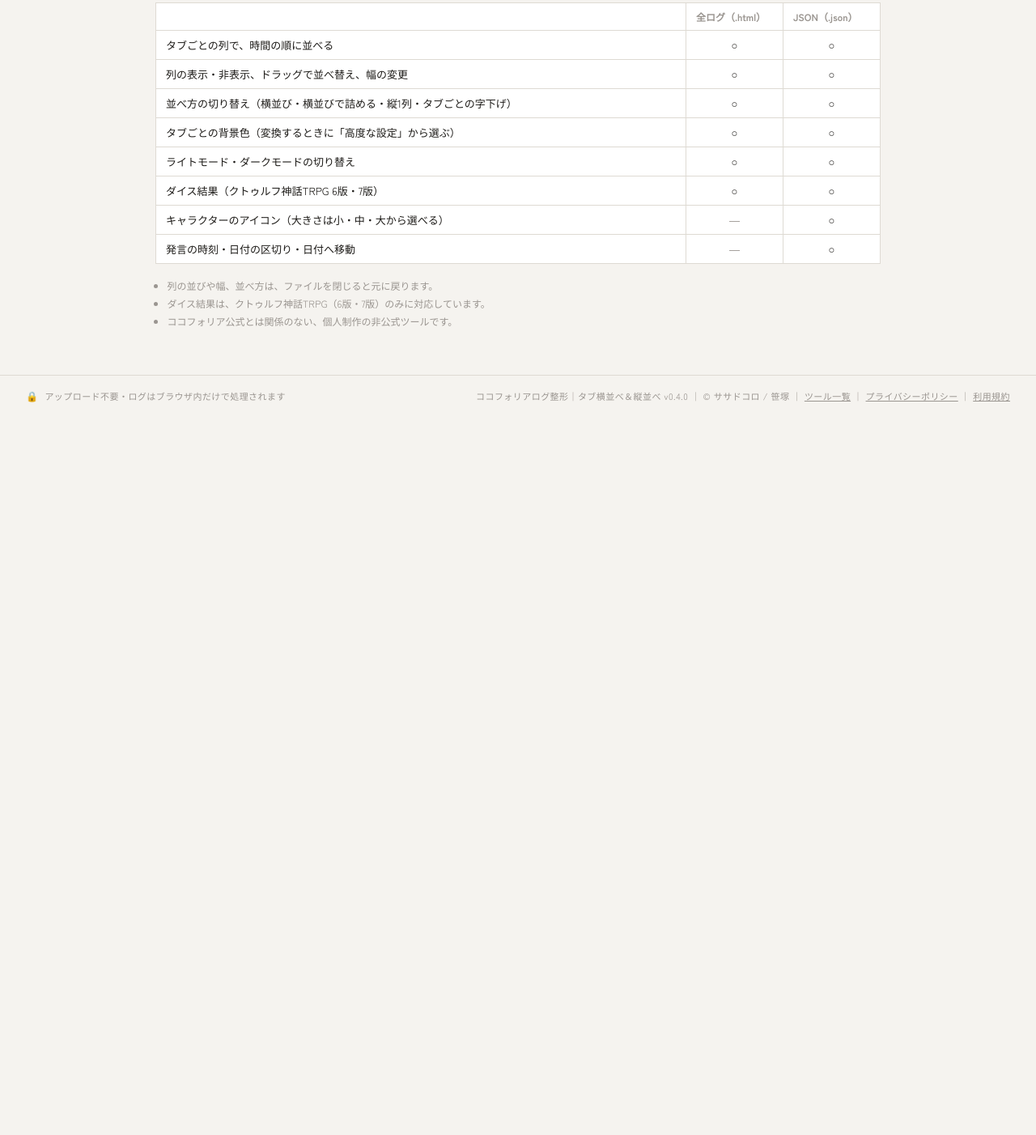
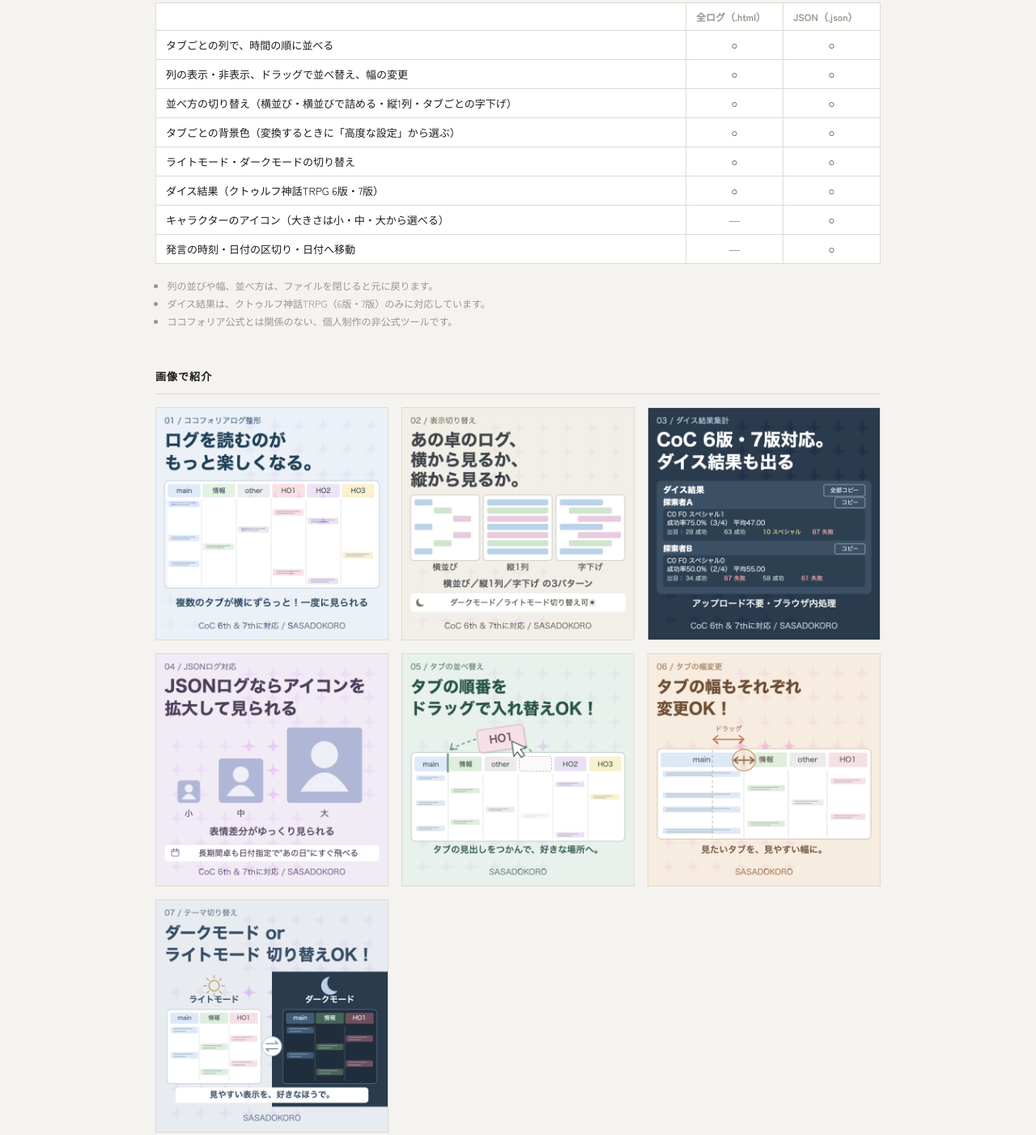
Before and after one commit to sasawaiwai/my-tools, a browser extension: page ccfolia-log-tabs/index.html in a window 1280 px wide. Shown: the part 551-1953 px from the top of the page at 81% size. Before the commit the page ends 1064 px from the top, so only its background shows below. Drawn offline with Linux system fonts and the light colour scheme.

Commit message:
ccfolia-log-tabs: ページ下部に紹介画像を追加 (v0.4.1)

```diff
--- a/ccfolia-log-tabs/index.html
+++ b/ccfolia-log-tabs/index.html
@@ -146,6 +146,10 @@
   .features td.no { color: var(--muted); }
   .notes { margin-top: 16px; font-size: 12px; color: var(--muted); line-height: 1.8; padding-left: 1.2em; }
 
+  /* ── 紹介画像：幅に合わせて、入るだけ横に並べる（スマホでは1枚ずつ） ── */
+  .cards { display: grid; grid-template-columns: repeat(auto-fill, minmax(260px, 1fr)); gap: 16px; }
+  .cards img { display: block; width: 100%; height: auto; border: 1px solid var(--border); }
+
   /* ── フッター ── */
   footer {
     border-top: 1px solid var(--border); padding: 16px 32px;
@@ -237,11 +241,24 @@
     <li>ダイス結果は、クトゥルフ神話TRPG（6版・7版）のみに対応しています。</li>
     <li>ココフォリア公式とは関係のない、個人制作の非公式ツールです。</li>
   </ul>
+
+  <div class="section-header">
+    <h2 class="section-title">画像で紹介</h2>
+  </div>
+  <div class="cards">
+    <img src="/ccfolia-log-tabs/cards/ccfolia_card_01.png" width="1200" height="1200" loading="lazy" decoding="async" alt="ログを読むのがもっと楽しくなる。複数のタブが横にずらっと一度に見られる">
+    <img src="/ccfolia-log-tabs/cards/ccfolia_card_02.png" width="1200" height="1200" loading="lazy" decoding="async" alt="あの卓のログ、横から見るか、縦から見るか。横並び・縦1列・字下げの並べ方と、ダークモード・ライトモードの切り替え">
+    <img src="/ccfolia-log-tabs/cards/ccfolia_card_03.png" width="1200" height="1200" loading="lazy" decoding="async" alt="CoC 6版・7版対応。ダイス結果も出る。アップロード不要・ブラウザ内で処理">
+    <img src="/ccfolia-log-tabs/cards/ccfolia_card_04.png" width="1200" height="1200" loading="lazy" decoding="async" alt="JSONログならアイコンを小・中・大に拡大して見られる。日付を指定してその日のログへすぐ移動できる">
+    <img src="/ccfolia-log-tabs/cards/ccfolia_card_05.png" width="1200" height="1200" loading="lazy" decoding="async" alt="タブの順番をドラッグで入れ替えOK。タブの見出しをつかんで好きな場所へ">
+    <img src="/ccfolia-log-tabs/cards/ccfolia_card_06.png" width="1200" height="1200" loading="lazy" decoding="async" alt="タブの幅もそれぞれ変更OK。見たいタブを見やすい幅に">
+    <img src="/ccfolia-log-tabs/cards/ccfolia_card_07.png" width="1200" height="1200" loading="lazy" decoding="async" alt="ダークモードとライトモードの切り替えOK。見やすい表示を好きなほうで">
+  </div>
 </main>
 
 <footer>
   <div class="footer-note">アップロード不要・ログはブラウザ内だけで処理されます</div>
-  <div>ココフォリアログ整形｜タブ横並べ＆縦並べ v0.4.0 ｜ © ササドコロ / 笹塚 ｜ <a href="/">ツール一覧</a> ｜ <a href="/privacy.html">プライバシーポリシー</a> ｜ <a href="/terms.html">利用規約</a></div>
+  <div>ココフォリアログ整形｜タブ横並べ＆縦並べ v0.4.1 ｜ © ササドコロ / 笹塚 ｜ <a href="/">ツール一覧</a> ｜ <a href="/privacy.html">プライバシーポリシー</a> ｜ <a href="/terms.html">利用規約</a></div>
 </footer>
 
 <script src="/ccfolia-log-tabs/dice.js"></script>
```
Also changed, not shown: ccfolia-log-tabs/cards/ccfolia_card_01.png (added), ccfolia-log-tabs/cards/ccfolia_card_02.png (added), ccfolia-log-tabs/cards/ccfolia_card_03.png (added), ccfolia-log-tabs/cards/ccfolia_card_04.png (added), ccfolia-log-tabs/cards/ccfolia_card_05.png (added), ccfolia-log-tabs/cards/ccfolia_card_06.png (added), ccfolia-log-tabs/cards/ccfolia_card_07.png (added).
